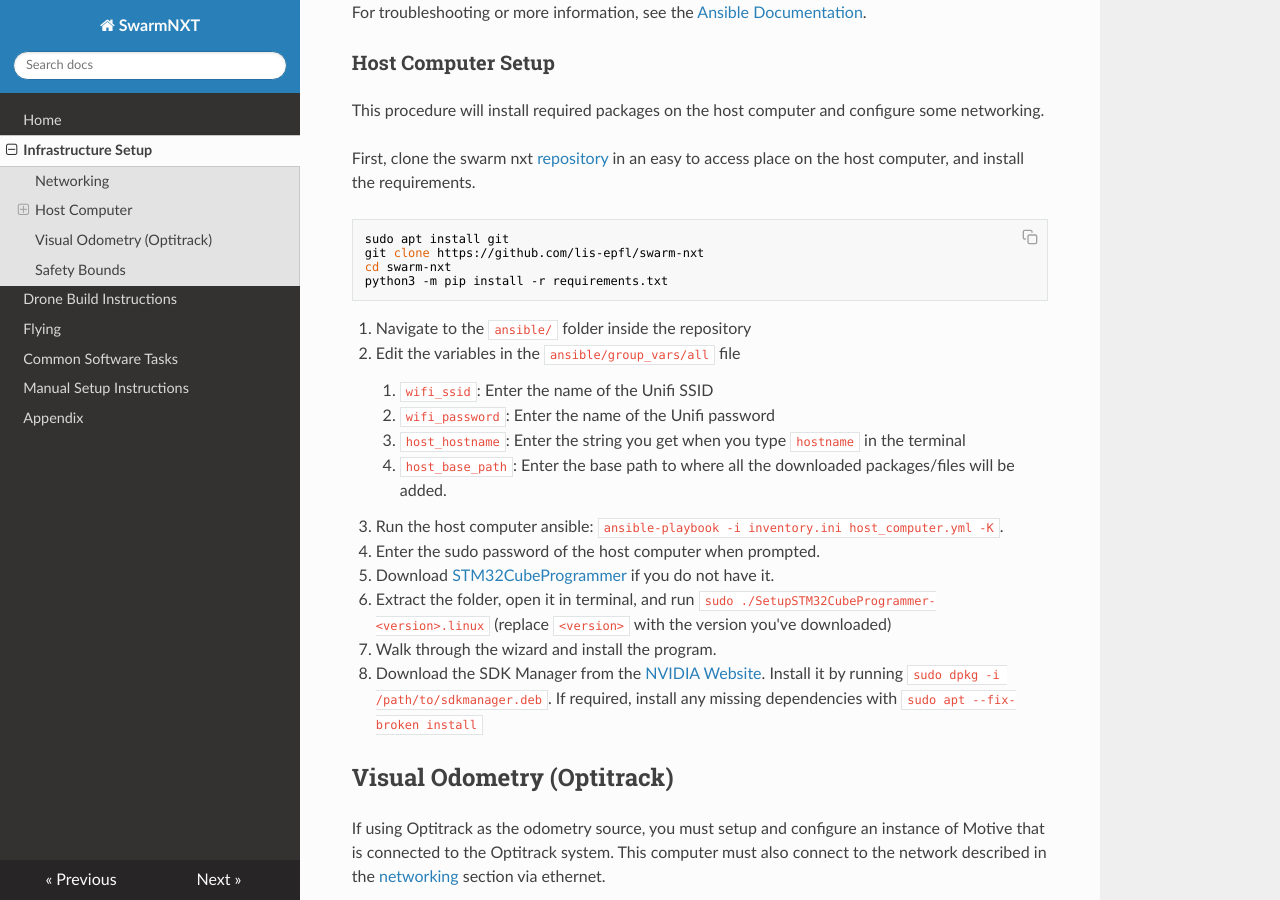
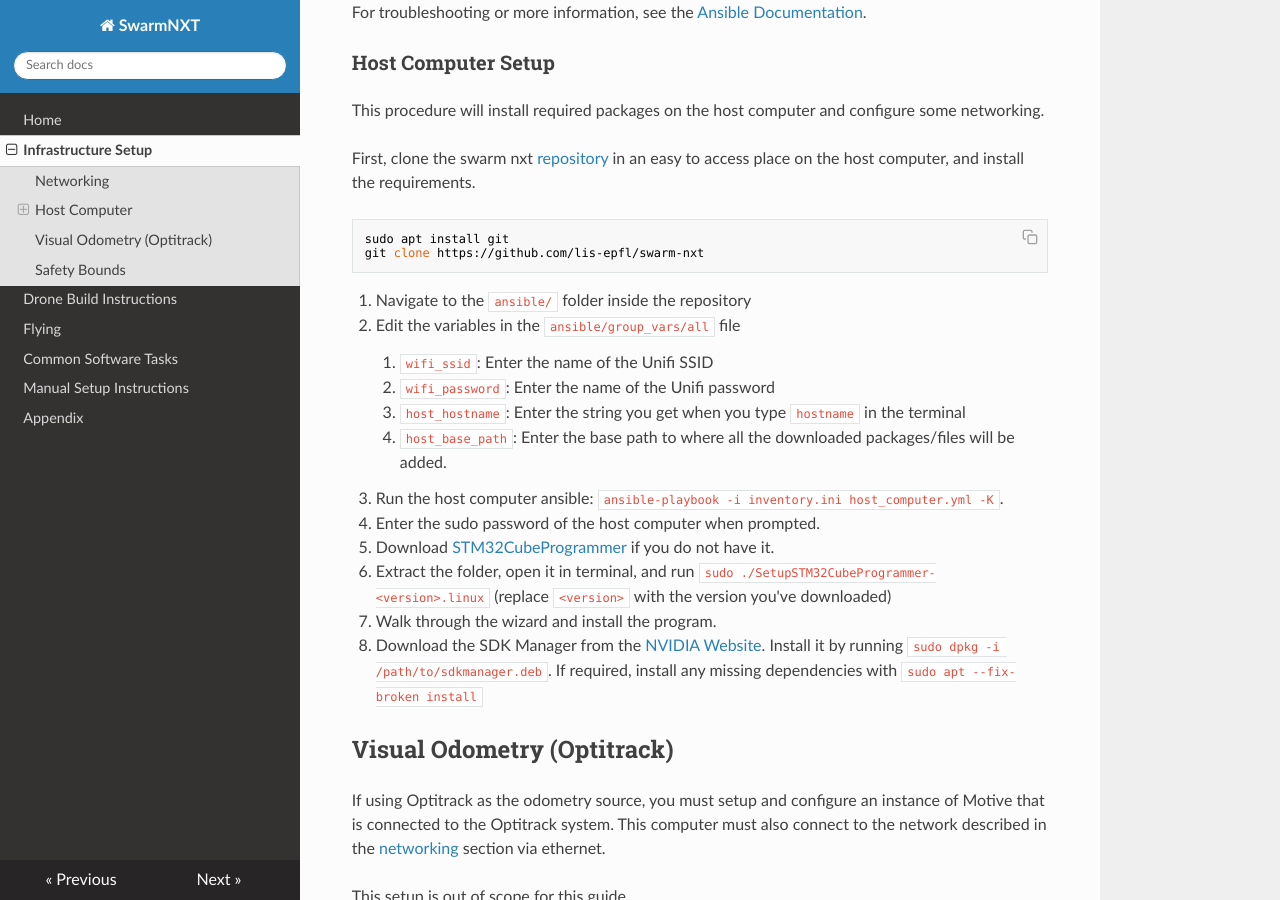
Before and after one commit to lis-epfl/swarm-nxt, an MkDocs documentation site: the page built from docs/infra-setup.md, in a window 1280 px wide and 900 px high, scrolled down 959 px. Built offline with MkDocs 1.6.1, drawn with Linux system fonts in a browser that asks for light colours; nearby versions of some CDN libraries.

Commit message:
update readme

````diff
--- a/docs/infra-setup.md
+++ b/docs/infra-setup.md
@@ -42,8 +42,6 @@ First, clone the swarm nxt [repository](https://github.com/lis-epfl/omni-nxt) in
 ```
 sudo apt install git
 git clone https://github.com/lis-epfl/swarm-nxt
-cd swarm-nxt
-python3 -m pip install -r requirements.txt
 ```
 1. Navigate to the `ansible/` folder inside the repository
 2. Edit the variables in the `ansible/group_vars/all` file
````
